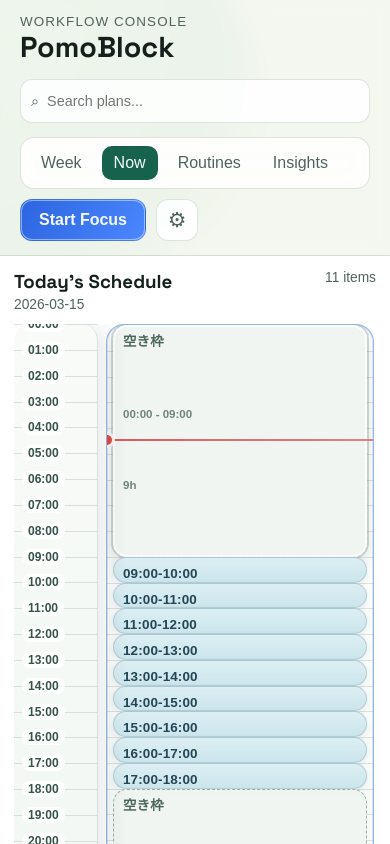
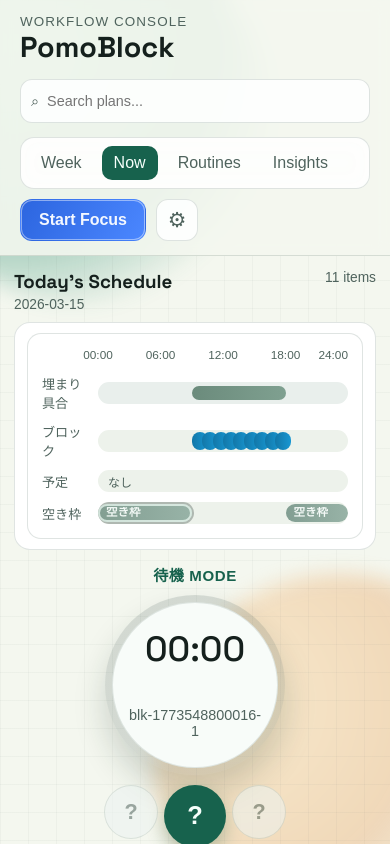
Before and after one commit to CS-Kmkm/PomoBlock, a website with bundled scripts: page src-ui/index.html in a window 390 px wide. Both pictures are taken after a click on the link "Start Focus". Shown: the top 844 px of the page. Built offline with nearby package versions, Linux system fonts and the light colour scheme; a web font is replaced by a local one.

Commit message:
feat(now): adapt layout for narrow screens

```diff
--- a/src-ui/pages/now/page.ts
+++ b/src-ui/pages/now/page.ts
@@ -12,6 +12,7 @@ export function renderNowPage(deps: PageRenderDeps): void {
     helpers.syncNowTimerDisplay(state);
   }
 
+  const nowMs = Date.now();
   const todayDate = helpers.isoDate(new Date());
   const todayBlocks = helpers.resolveNowBlocks();
   const todayPlannerModel = helpers.buildPlannerStripModel([todayDate], todayDate, uiState.blocks, uiState.calendarEvents) as {
@@ -21,6 +22,10 @@ export function renderNowPage(deps: PageRenderDeps): void {
   const orderedTasks = helpers.getNowOrderedTasks(true);
   const openTasks = orderedTasks.filter((task) => task.status !== "completed");
   const currentBlockId = typeof state.current_block_id === "string" ? state.current_block_id : null;
+  const activeScheduleBlock =
+    currentBlockId !== null
+      ? todayBlocks.find(({ block }) => block.id === currentBlockId)?.block || null
+      : todayBlocks.find(({ startMs, endMs }) => startMs <= nowMs && nowMs < endMs)?.block || null;
   const runningBlock = currentBlockId
     ? todayBlocks.find(({ block }) => block.id === currentBlockId)?.block || null
     : null;
@@ -55,8 +60,31 @@ export function renderNowPage(deps: PageRenderDeps): void {
   const totalSteps =
     totalCycles > 0 ? totalCycles : Math.max(1, Number((autoStartBlock?.planned_pomodoros as number | undefined) || 1));
   const controls = helpers.resolveTimerControlModel(state) as Record<string, unknown>;
+  const notesPanel = helpers.renderNowNotesPanel();
+  const mobileSchedule = helpers.renderDailyCalendar(todayDate, {
+    panelClass: "now-mobile-schedule",
+    forceMode: "simple",
+    syncSelection: false,
+    preferredSelection: activeScheduleBlock ? { kind: "block", id: String(activeScheduleBlock.id || "") } : null,
+    showHeader: false,
+    showMetrics: false,
+    showViewToggle: false,
+    includeDetail: false,
+    includeTimeline: true,
+  });
 
   appRoot.innerHTML = `
+    <section class="now-mobile-schedule-shell">
+      <header class="now-mobile-head">
+        <div>
+          <h3>Today's Schedule</h3>
+          <p class="small">${helpers.escapeHtml(todayDate)}</p>
+        </div>
+        <p class="small">${todayScheduleCount} items</p>
+      </header>
+      ${mobileSchedule}
+    </section>
+
     <section class="now-layout">
       <aside class="now-left-rail">
         <header class="now-left-head">
@@ -124,8 +152,11 @@ export function renderNowPage(deps: PageRenderDeps): void {
                   .join("")
           }
         </div>
-        ${helpers.renderNowNotesPanel()}
+        <div class="now-desktop-notes">${notesPanel}</div>
       </aside>
+    </section>
+    <section class="now-mobile-notes-shell">
+      ${notesPanel}
     </section>
     <section class="now-bottom-bar">
       <div class="now-bottom-item"><span>Buffer Available</span><strong>${bufferMinutes}m</strong></div>
--- a/src-ui/styles.css
+++ b/src-ui/styles.css
@@ -31,6 +31,10 @@ body {
 
 .route-now {
   --now-track-height: clamp(620px, calc(100vh - 280px), 980px);
+  --now-left-width: clamp(180px, 20vw, 280px);
+  --now-right-width: clamp(220px, 24vw, 320px);
+  --now-ring-size: min(430px, 72vw);
+  --now-objective-width: min(580px, 96%);
 }
 
 .route-routines {
@@ -407,7 +411,8 @@ p {
   display: flex;
   flex-direction: column;
   padding: 0;
-  overflow: hidden;
+  overflow-x: hidden;
+  overflow-y: auto;
 }
 
 .route-routines .view-root.view-root--routines {
@@ -850,7 +855,8 @@ p {
   flex: 1;
   min-height: 0;
   display: grid;
-  grid-template-columns: minmax(220px, 300px) minmax(0, 1fr) minmax(260px, 340px);
+  grid-template-columns: minmax(0, var(--now-left-width)) minmax(0, 1fr) minmax(0, var(--now-right-width));
+  grid-template-areas: "left main right";
   gap: 0;
 }
 
@@ -858,13 +864,15 @@ p {
 .now-right-rail {
   border: 1px solid var(--line);
   background: var(--surface-strong);
+  min-width: 0;
   min-height: 0;
   display: grid;
   gap: 12px;
-  padding: 14px;
+  padding: clamp(10px, 1.4vw, 14px);
 }
 
 .now-left-rail {
+  grid-area: left;
   border-left: none;
   border-top: none;
   border-bottom: none;
@@ -872,7 +880,12 @@ p {
   grid-template-rows: auto minmax(0, 1fr);
 }
 
+.now-main-pane {
+  grid-area: main;
+}
+
 .now-right-rail {
+  grid-area: right;
   border-right: none;
   border-top: none;
   border-bottom: none;
@@ -885,6 +898,27 @@ p {
   align-items: flex-start;
   justify-content: space-between;
   gap: 8px;
+}
+
+.now-mobile-schedule-shell,
+.now-mobile-notes-shell {
+  display: none;
+}
+
+.now-mobile-head {
+  display: flex;
+  align-items: flex-start;
+  justify-content: space-between;
+  gap: 8px;
+}
+
+.now-mobile-head > div {
+  display: grid;
+  gap: 4px;
+}
+
+.now-mobile-head h3 {
+  margin: 0;
 }
 
 .now-left-head h3,
@@ -1005,7 +1039,7 @@ p {
 .now-main-pane {
   min-width: 0;
   min-height: 0;
-  padding: 20px 14px;
+  padding: clamp(12px, 1.8vw, 20px) clamp(10px, 1.3vw, 14px);
   display: grid;
   align-content: center;
   justify-items: center;
@@ -1021,7 +1055,7 @@ p {
 
 .now-ring {
   --now-progress: 0%;
-  width: min(430px, 72vw);
+  width: var(--now-ring-size);
   aspect-ratio: 1;
   border-radius: 50%;
   background: conic-gradient(var(--accent-soft) var(--now-progress), rgba(79, 99, 93, 0.2) 0);
@@ -1116,7 +1150,7 @@ p {
 }
 
 .now-objective-card {
-  width: min(580px, 96%);
+  width: var(--now-objective-width);
   border: 1px solid var(--line);
   border-radius: 16px;
   padding: 14px;
@@ -2782,13 +2816,30 @@ th {
   }
 
   .now-layout {
-    grid-template-columns: minmax(220px, 300px) minmax(0, 1fr);
+    grid-template-columns: minmax(0, var(--now-left-width)) minmax(0, 1fr) minmax(0, var(--now-right-width));
+    grid-template-areas: "left main right";
+  }
+
+  .route-now {
+    --now-left-width: clamp(150px, 22vw, 190px);
+    --now-right-width: clamp(180px, 28vw, 230px);
+    --now-ring-size: min(240px, 100%);
+    --now-objective-width: min(360px, 100%);
+  }
+
+  .now-left-rail {
+    border-right: 1px solid var(--line);
+    border-top: none;
   }
 
   .now-right-rail {
-    grid-column: 1 / -1;
-    border-left: none;
-    border-top: 1px solid var(--line);
+    border-left: 1px solid var(--line);
+    border-top: none;
+  }
+
+  .now-left-head {
+    flex-direction: column;
+    align-items: flex-start;
   }
 
   .week-left-rail {
@@ -2872,14 +2923,16 @@ th {
     grid-template-columns: minmax(0, 1fr) minmax(280px, 320px);
   }
 
-  .now-layout {
-    grid-template-columns: minmax(220px, 270px) minmax(0, 1fr);
-  }
-
-  .now-right-rail {
-    grid-column: 1 / -1;
-    border-left: none;
-    border-top: 1px solid var(--line);
+  .route-now {
+    --now-left-width: clamp(170px, 18vw, 220px);
+    --now-right-width: clamp(210px, 24vw, 270px);
+    --now-ring-size: min(320px, 100%);
+    --now-objective-width: min(460px, 100%);
+  }
+
+  .now-left-head {
+    flex-direction: column;
+    align-items: flex-start;
   }
 }
 
@@ -2933,22 +2986,95 @@ th {
     width: 100%;
   }
 
+  .route-now {
+    --now-track-height: clamp(320px, 42vh, 460px);
+    --now-ring-size: min(180px, 100%);
+    --now-objective-width: 100%;
+  }
+
   .now-layout {
     grid-template-columns: 1fr;
-  }
-
-  .now-left-rail,
+    grid-template-areas:
+      "main"
+      "right";
+    align-items: start;
+  }
+
+  .now-mobile-schedule-shell,
+  .now-mobile-notes-shell {
+    display: grid;
+    gap: 10px;
+    padding: 14px 14px 0;
+  }
+
+  .now-mobile-notes-shell {
+    padding-top: 0;
+  }
+
+  .now-mobile-schedule.day-calendar {
+    margin-top: 0;
+    border: 1px solid var(--line);
+    border-radius: 16px;
+    padding: 10px 12px;
+    background: var(--surface-strong);
+    gap: 10px;
+  }
+
+  .now-mobile-schedule .day-simple-scale {
+    margin-left: 56px;
+  }
+
+  .now-mobile-schedule .day-simple-row {
+    grid-template-columns: 48px 1fr;
+    gap: 8px;
+  }
+
+  .now-mobile-schedule .day-simple-track {
+    height: 22px;
+  }
+
+  .now-left-rail {
+    display: none;
+  }
+
   .now-right-rail {
     border-left: none;
     border-right: none;
-  }
-
-  .now-right-rail {
     border-top: 1px solid var(--line);
+    max-height: none;
+    overflow: visible;
+  }
+
+  .now-desktop-notes {
+    display: none;
+  }
+
+  .now-left-head {
+    flex-direction: column;
+    align-items: flex-start;
   }
 
   .now-main-pane {
     padding: 14px;
+    gap: 10px;
+  }
+
+  .now-ring-core {
+    width: calc(100% - 14px);
+    height: calc(100% - 14px);
+    padding: 12px;
+  }
+
+  .now-ring-time {
+    font-size: clamp(2rem, 9vw, 3rem);
+  }
+
+  .now-ring-caption {
+    font-size: 0.9rem;
+  }
+
+  .now-controls {
+    gap: 6px;
   }
 
   .now-controls button,
@@ -2958,13 +3084,13 @@ th {
   }
 
   .now-controls .now-control {
-    width: 66px;
-    height: 66px;
+    width: 54px;
+    height: 54px;
   }
 
   .now-controls .now-control--primary {
-    width: 74px;
-    height: 74px;
+    width: 62px;
+    height: 62px;
   }
 
   .week-main-head-actions .week-manage-btn {
```
